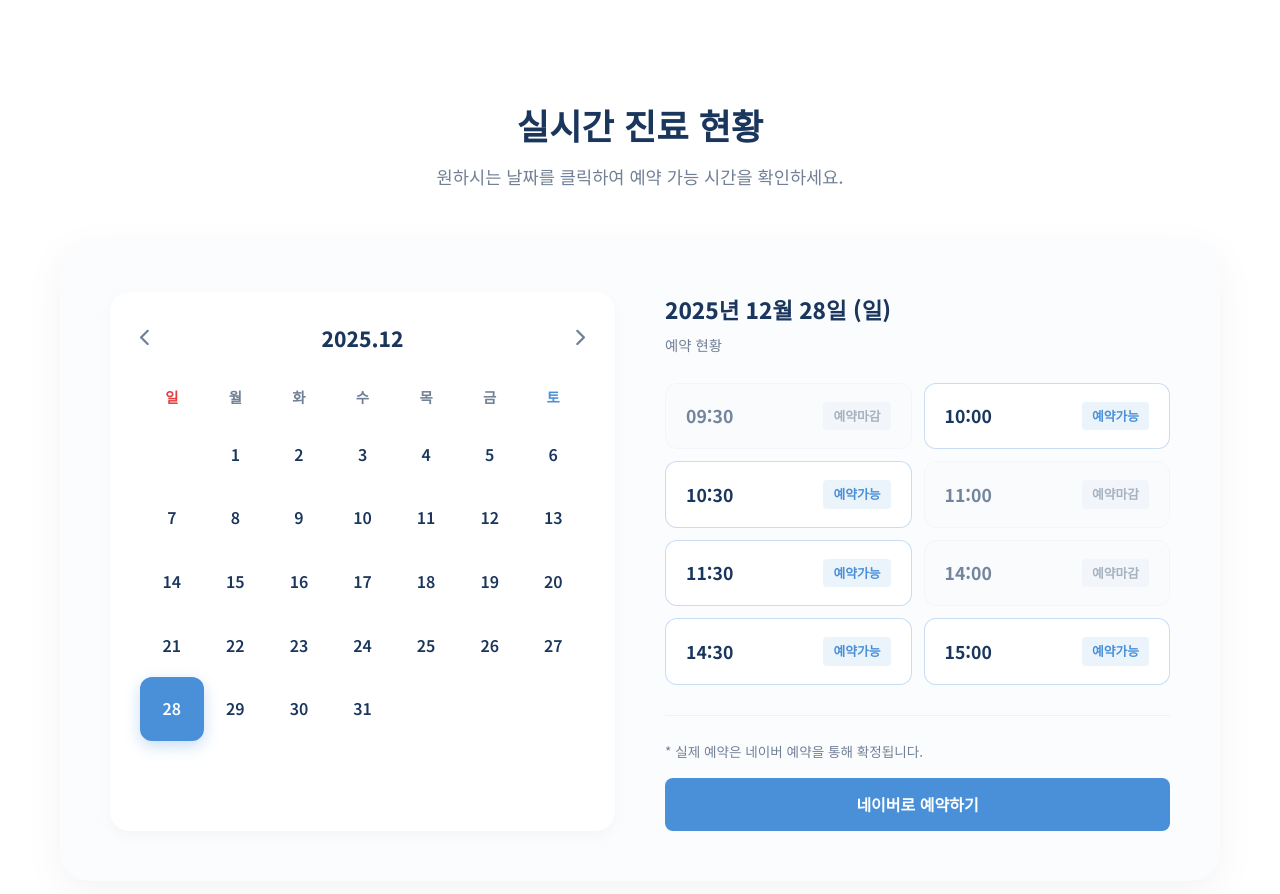
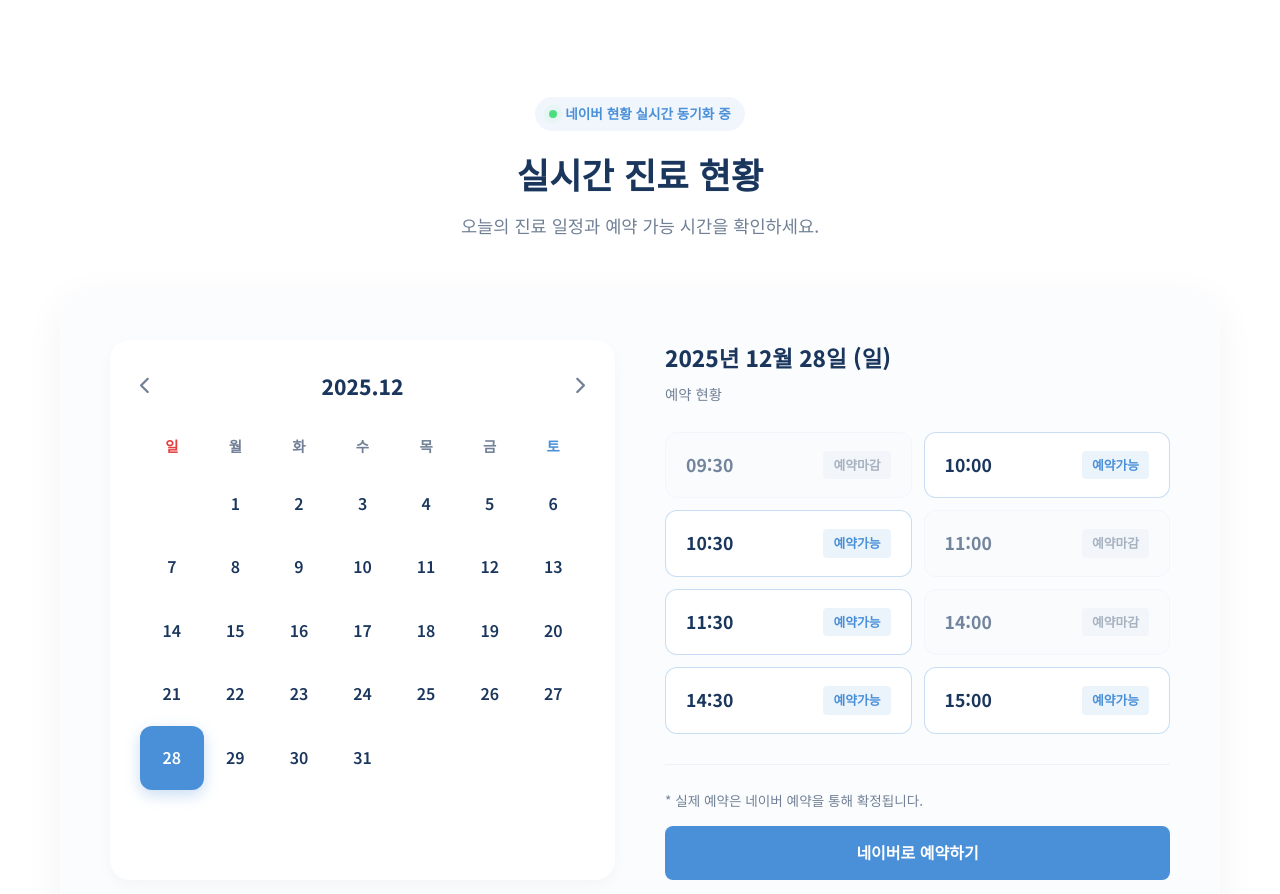
Before and after one commit to arcpsj11-dev/dodam, a plain HTML site: page index.html in a window 1280 px wide. Shown: the part 6530-7424 px from the top of the page. Drawn offline with nearby package versions, Linux system fonts and the light colour scheme.

Commit message:
Enhance reservation experience with live indicator and loading effects

```diff
--- a/css/style.css
+++ b/css/style.css
@@ -1483,6 +1483,48 @@ body {
     background: var(--color-white);
 }
 
+.live-indicator {
+    display: inline-flex;
+    align-items: center;
+    gap: 8px;
+    background: rgba(74, 144, 217, 0.08);
+    padding: 6px 14px;
+    border-radius: 20px;
+    margin-bottom: 15px;
+}
+
+.live-indicator .dot {
+    width: 8px;
+    height: 8px;
+    background: #4ade80;
+    border-radius: 50%;
+    position: relative;
+    animation: pulse 2s infinite;
+}
+
+@keyframes pulse {
+    0% {
+        transform: scale(0.95);
+        box-shadow: 0 0 0 0 rgba(74, 222, 128, 0.7);
+    }
+
+    70% {
+        transform: scale(1);
+        box-shadow: 0 0 0 6px rgba(74, 222, 128, 0);
+    }
+
+    100% {
+        transform: scale(0.95);
+        box-shadow: 0 0 0 0 rgba(74, 222, 128, 0);
+    }
+}
+
+.live-indicator .status-text {
+    font-size: 0.85rem;
+    font-weight: 700;
+    color: var(--color-primary);
+}
+
 .reservation-container {
     display: grid;
     grid-template-columns: 1fr 1fr;
--- a/index.html
+++ b/index.html
@@ -481,8 +481,12 @@
     <section class="reservation-status-section" id="booking">
         <div class="container">
             <div class="section-header">
+                <div class="live-indicator">
+                    <span class="dot"></span>
+                    <span class="status-text">네이버 현황 실시간 동기화 중</span>
+                </div>
                 <h2 class="section-title">실시간 <span class="highlight">진료 현황</span></h2>
-                <p class="section-subtitle">원하시는 날짜를 클릭하여 예약 가능 시간을 확인하세요.</p>
+                <p class="section-subtitle">오늘의 진료 일정과 예약 가능 시간을 확인하세요.</p>
             </div>
             <div class="reservation-container">
                 <!-- Calendar Side -->
--- a/js/main.js
+++ b/js/main.js
@@ -243,6 +243,15 @@ function handleReservation() {
         const slotsGrid = document.getElementById('reservationSlots');
         if (!slotsGrid) return;
 
+        // Add loading effect for "live" feel
+        slotsGrid.innerHTML = `
+            <div style="grid-column: 1/-1; padding: 50px; text-align: center; color: var(--color-text-muted);">
+                <i class="fas fa-spinner fa-spin" style="font-size: 2rem; margin-bottom: 10px; display: block;"></i>
+                <span>네이버 진료 현황 확인 중...</span>
+            </div>
+        `;
+
+        setTimeout(() => {
             const times = ['09:30', '10:00', '10:30', '11:00', '11:30', '14:00', '14:30', '15:00', '15:30', '16:00', '16:30', '17:00'];
             slotsGrid.innerHTML = '';
 
@@ -257,12 +266,16 @@ function handleReservation() {
 
                 if (!isFull) {
                     slot.addEventListener('click', () => {
-                    alert(`${time} 예약을 위해 네이버 예약 페이지로 이동합니다.`);
+                        const dateStr = `${selectedDate.getFullYear()}.${selectedDate.getMonth() + 1}.${selectedDate.getDate()}`;
+                        showToast(`${dateStr} ${time} 예약을 위해 네이버로 이동합니다.`);
+                        setTimeout(() => {
                             window.open('https://m.booking.naver.com/booking/13/bizes/857699?theme=place&service-target=map-pc&lang=ko&area=pll', '_blank');
+                        }, 1200);
                     });
                 }
                 slotsGrid.appendChild(slot);
             });
+        }, 800);
     }
 
     document.getElementById('prevMonth').addEventListener('click', () => {
```
Lines whose indentation alone changed are shown as unchanged.
